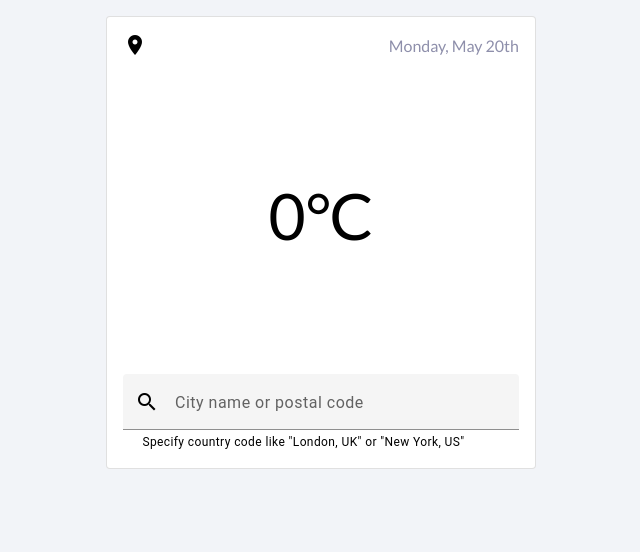
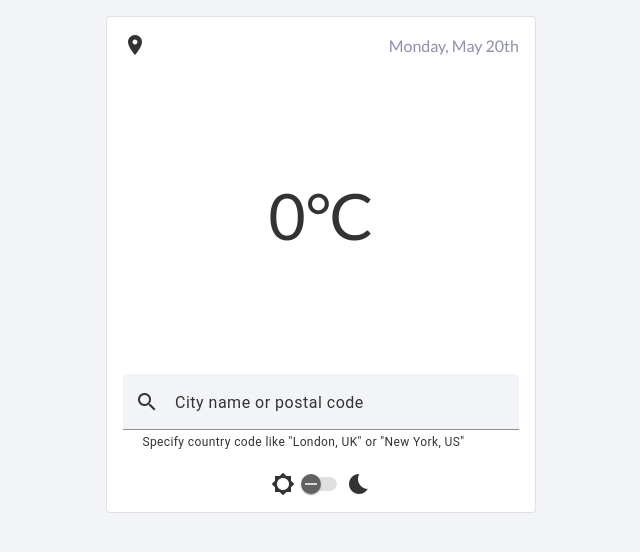
Before and after one commit to ortegavan/weather, an Angular app: page / in a window 1280 px wide. Shown: the top 552 px of the page, without its empty margins (319-959 px from the left). Built offline with nearby package versions, Linux system fonts and the light colour scheme.

Commit message:
feat: implementado dark mode

```diff
--- a/src/app/app.component.css
+++ b/src/app/app.component.css
@@ -1,3 +1,7 @@
+.card {
+    background-color: var(--background-block);
+}
+
 .container {
     margin: 0 auto;
     margin-top: 16px;
@@ -5,3 +9,15 @@
     max-width: 430px;
     border-radius: 4px;
 }
+
+.theme {
+    margin: 16px 0;
+    width: 100%;
+    display: flex;
+    justify-content: center;
+    align-items: center;
+}
+
+.theme mat-icon {
+    margin: 4px 6px 0 6px;
+}
--- a/src/app/app.component.html
+++ b/src/app/app.component.html
@@ -1,8 +1,13 @@
 <div class="container">
-    <mat-card appearance="outlined">
+    <mat-card appearance="outlined" class="card">
         <mat-card-content>
             <app-current-weather></app-current-weather>
             <app-city-search></app-city-search>
+            <section class="theme">
+                <mat-icon>brightness_5</mat-icon>
+                <mat-slide-toggle [checked]="toggleState()" (change)="toggleState.set($event.checked)"></mat-slide-toggle>
+                <mat-icon>bedtime</mat-icon>
+            </section>
         </mat-card-content>
     </mat-card>
 </div>
--- a/src/app/app.component.ts
+++ b/src/app/app.component.ts
@@ -1,6 +1,8 @@
-import { Component } from '@angular/core';
+import { Component, effect, signal } from '@angular/core';
 import { MatCardModule } from '@angular/material/card';
 import { MatToolbarModule } from '@angular/material/toolbar';
+import { MatIconModule } from '@angular/material/icon';
+import { MatSlideToggleModule } from '@angular/material/slide-toggle';
 import { CurrentWeatherComponent } from './current-weather/current-weather.component';
 import { CitySearchComponent } from './city-search/city-search.component';
 
@@ -14,6 +16,22 @@ import { CitySearchComponent } from './city-search/city-search.component';
         MatToolbarModule,
         MatCardModule,
         CitySearchComponent,
+        MatIconModule,
+        MatSlideToggleModule,
     ],
 })
-export class AppComponent {}
+export class AppComponent {
+    readonly toggleState = signal(localStorage.getItem('darkTheme') === 'true');
+
+    constructor() {
+        effect(() => {
+            const darkTheme = this.toggleState();
+            localStorage.setItem('darkTheme', darkTheme.toString());
+            if (darkTheme) {
+                document.documentElement.setAttribute('data-theme', 'dark');
+            } else {
+                document.documentElement.setAttribute('data-theme', 'light');
+            }
+        });
+    }
+}
--- a/src/styles.css
+++ b/src/styles.css
@@ -1,4 +1,16 @@
 @import url("https://fonts.googleapis.com/css2?family=Lato:ital,wght@0,100;0,300;0,400;0,700;0,900;1,100;1,300;1,400;1,700;1,900&display=swap");
+
+html {
+    --text-color: #333;
+    --background-color: #f2f4f8;
+    --background-block: #fff;
+}
+
+html[data-theme="dark"] {
+    --text-color: #eaeaea;
+    --background-color: #333;
+    --background-block: #444;
+}
 
 * {
     margin: 0;
@@ -11,7 +23,8 @@ body {
 }
 
 body {
-    background-color: #f2f4f8;
+    background-color: var(--background-color);
+    color: var(--text-color);
 }
 
 body,
@@ -24,3 +37,19 @@ input {
     justify-content: space-between;
     align-items: center;
 }
+
+/* Aplicar as variáveis aos componentes Angular Material */
+.mdc-text-field,
+.mdc-text-field__input,
+.mdc-floating-label {
+    color: var(--text-color) !important;
+    background-color: var(--background-color) !important;
+}
+
+.mat-form-field-underline {
+    background-color: var(--primary-color) !important;
+}
+
+.mat-form-field-ripple {
+    background-color: var(--accent-color) !important;
+}
```
Also changed, not shown: 1 other file (tests, documents, lock files or other folders).
